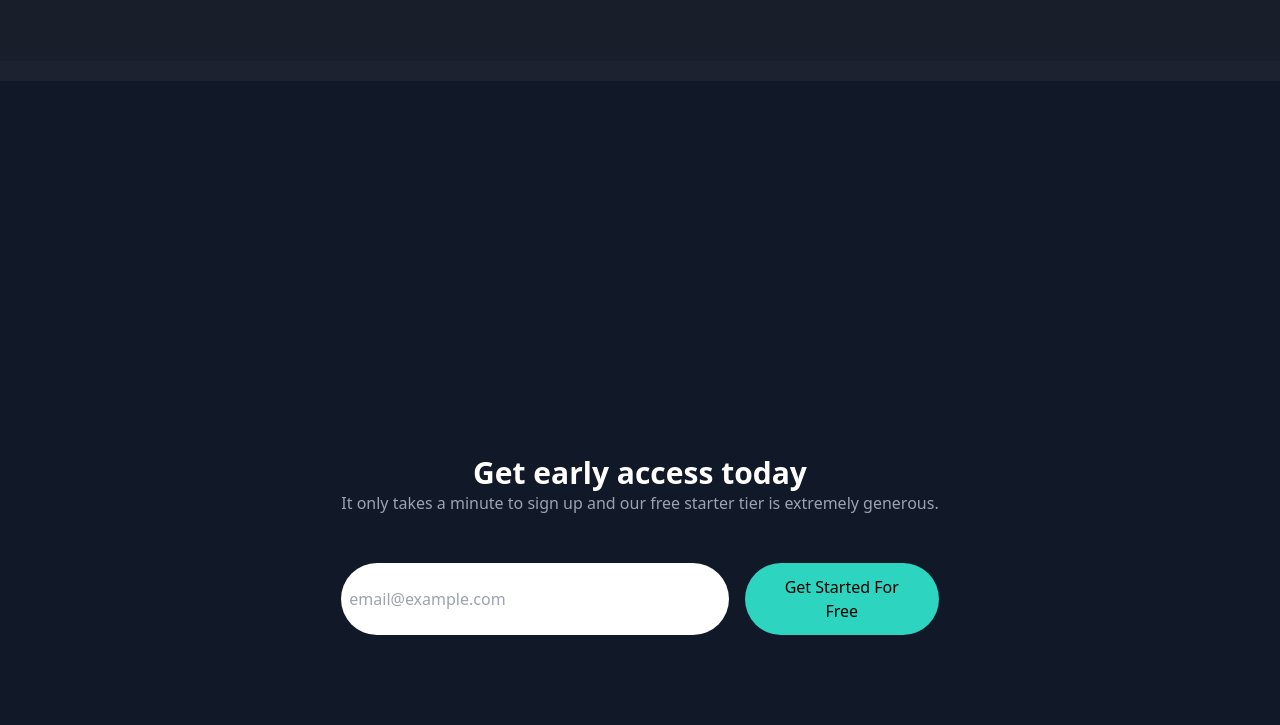
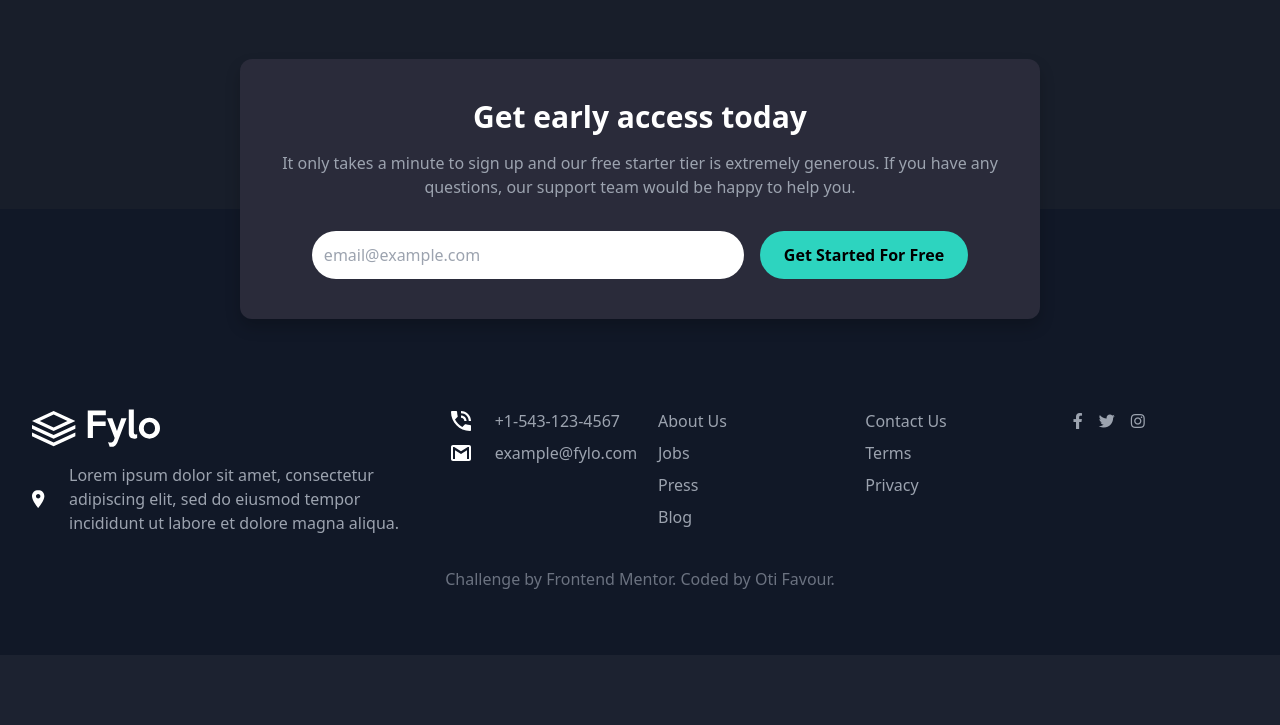
Before and after one commit to oti-favour/fylofrontend-, a website: page index.html in a window 1280 px wide. Shown: the part 2475-3200 px from the top of the page. After the commit the page ends 3130 px from the top, so only its background shows below. Drawn offline with nearby package versions, Linux system fonts and the light colour scheme.

Commit message:
corrections

```diff
--- a/index.html
+++ b/index.html
@@ -91,9 +91,9 @@
     </div>
   </section>
 
-  <section class=" comments px-8 py-16 ">
-    <div class="max-w-6xl mx-auto grid grid-cols-1 gap-8  md:grid-cols-3 ">
-
+  <!-- Comments Section -->
+  <section class="comments px-8 py-16 md:pb-48">
+    <div class="max-w-6xl mx-auto grid grid-cols-1 gap-8 md:grid-cols-3">
       <div class="p-8 bg-gray-800 rounded-lg">
         <p class="text-gray-400 mb-6">Fylo has improved our team productivity by an order of magnitude. Since making the switch our team has become a well-oiled collaboration machine.</p>
         <div class="flex items-center">
@@ -109,7 +109,7 @@
         <div class="flex items-center">
           <img src="images/profile-2.jpg" alt="User 1" class="w-12 h-12 rounded-full mr-4">
           <div>
-                  <p class="text-white font-bold">  Bruce McKenzie</p>
+            <p class="text-white font-bold">Bruce McKenzie</p>
             <p class="text-gray-400">Founder & CEO, Huddle</p>
           </div>
         </div>
@@ -126,21 +126,22 @@
       </div>
     </div>
   </section>
+
+
+  <div class="relative-container" style="position: relative;">
+    <!-- Absolute Card (Get Started Section) -->
+    <div class="absolute-card" style="position: absolute; top: -150px; left: 50%; transform: translateX(-50%); background: #2a2b3a; padding: 40px; border-radius: 12px; box-shadow: 0 8px 15px rgba(0, 0, 0, 0.2); z-index: 10; width: 70%; max-width: 800px;">
+      <h2 class="text-white text-center text-3xl font-bold mb-4">Get early access today</h2>
+      <p class="text-gray-400 text-center mb-8">It only takes a minute to sign up and our free starter tier is extremely generous. If you have any questions, our support team would be happy to help you.</p>
+      <div class="flex justify-center items-center">
+        <input type="email" placeholder="email@example.com" class="p-3 rounded-full text-black w-2/3 md:w-3/4 lg:w-3/5 mr-4">
+        <button class="bg-teal-400 text-black py-3 px-6 rounded-full font-bold">Get Started For Free</button>
+      </div>
     </div>
 
-<footer class="px-8 py-16 bg-gray-900 text-gray-400">
-
-  <section class=" flex justify-center items-center min-h-screen  px-8 py-12">
-    <div class="text-center p-8 bg-gray-900 rounded-lg">
-      <h2 class="text-white text-3xl font-bold ">Get early access today</h2>
-      <p class="text-gray-400 mb-12">It only takes a minute to sign up and our free starter tier is extremely generous.</p>
-      <div class="flex justify-center">
-          <input type="email" placeholder="email@example.com" class="p-2 rounded-full mr-4 text-black w-1/2 md:w-2/3 lg:w-3/4">
-          <button class="bg-teal-400 text-black py-3 px-8 rounded-full ">Get Started For Free</button>
-      </div>
-    </div>
-  </section>
-
+    <!-- Footer Section -->
+    <footer class="px-8 py-16 bg-gray-900 text-gray-400 relative" style="padding-top: 200px;"> <!-- Adjust padding-top as needed -->
+      <div>
         <div class="flex flex-col md:flex-row">
           <div class="w-1/3 mr-5">
             <img src="images/logo.svg" alt="Fylo logo" class="w-32 mb-4">
@@ -182,14 +183,16 @@
             </div>
           </div>
         </div>
-
-
+      </div>
 
       <p class="text-center text-gray-500 mt-8">
         Challenge by <a href="https://www.frontendmentor.io?ref=challenge" target="_blank" class="hover:underline">Frontend Mentor</a>.
         Coded by <a href="#" class="hover:underline">Oti Favour</a>.
       </p>
+    </footer>
+  </div>
 
-</footer>
+</div>
+
 </body>
 </html>
```
Lines whose indentation alone changed are shown as unchanged.
